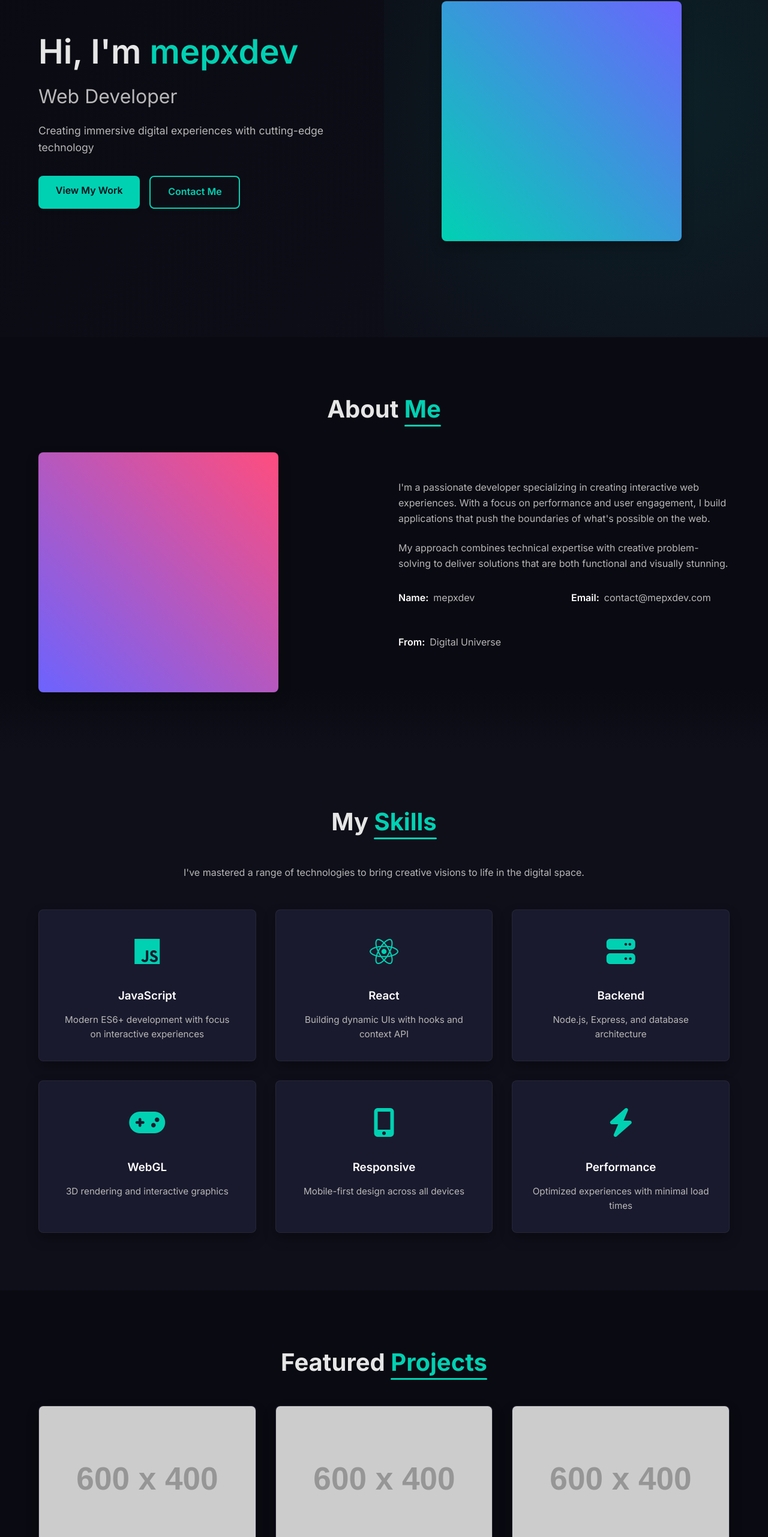
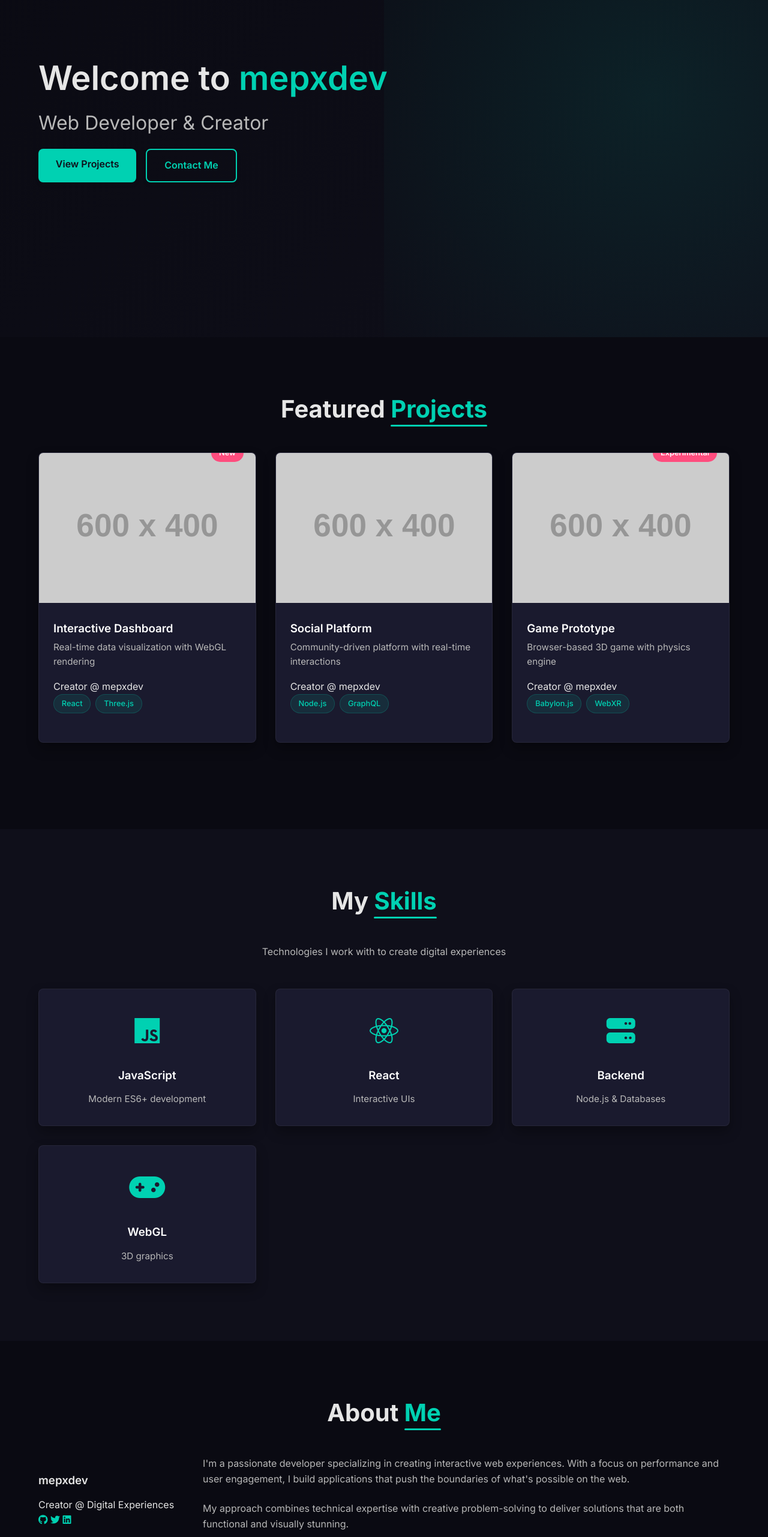
Before and after one commit to MepxDev/mepxdev, a plain HTML site: page index.html in a window 1280 px wide. Shown: the part 238-2800 px from the top of the page at 60% size. Drawn offline with Linux system fonts and the light colour scheme; placeholder pictures from the web are drawn by us.

Commit message:
Update index.html

```diff
--- a/index.html
+++ b/index.html
@@ -15,9 +15,9 @@
             <a href="#home" class="logo">mepx<span>dev</span></a>
             <ul class="nav-links">
                 <li><a href="#home">Home</a></li>
+                <li><a href="#projects">Projects</a></li>
+                <li><a href="#skills">Skills</a></li>
                 <li><a href="#about">About</a></li>
-                <li><a href="#skills">Skills</a></li>
-                <li><a href="#projects">Projects</a></li>
                 <li><a href="#contact">Contact</a></li>
             </ul>
             <div class="hamburger">
@@ -32,43 +32,68 @@
     <section id="home" class="hero">
         <div class="container">
             <div class="hero-content">
-                <h1>Hi, I'm <span>mepxdev</span></h1>
-                <h2>Web Developer</h2>
-                <p>Creating immersive digital experiences with cutting-edge technology</p>
+                <h1>Welcome to <span>mepxdev</span></h1>
+                <h2>Web Developer & Creator</h2>
                 <div class="hero-btns">
-                    <a href="#projects" class="btn">View My Work</a>
+                    <a href="#projects" class="btn">View Projects</a>
                     <a href="#contact" class="btn btn-outline">Contact Me</a>
                 </div>
-            </div>
-            <div class="hero-image">
-                <div class="image-placeholder"></div>
             </div>
         </div>
     </section>
 
-    <!-- About Section -->
-    <section id="about" class="about">
+    <!-- Projects Section -->
+    <section id="projects" class="projects">
         <div class="container">
-            <h2 class="section-title">About <span>Me</span></h2>
-            <div class="about-content">
-                <div class="about-image">
-                    <div class="image-placeholder"></div>
+            <h2 class="section-title">Featured <span>Projects</span></h2>
+            <div class="projects-grid">
+                <div class="project-card">
+                    <div class="project-badge">New</div>
+                    <div class="project-image">
+                        <img src="https://via.placeholder.com/600x400/1a1a2e/00d1b2" alt="Interactive Dashboard">
+                    </div>
+                    <div class="project-info">
+                        <h3>Interactive Dashboard</h3>
+                        <p>Real-time data visualization with WebGL rendering</p>
+                        <div class="project-meta">
+                            <span class="project-creator">Creator @ mepxdev</span>
+                            <div class="project-tech">
+                                <span>React</span>
+                                <span>Three.js</span>
+                            </div>
+                        </div>
+                    </div>
                 </div>
-                <div class="about-text">
-                    <p>I'm a passionate developer specializing in creating interactive web experiences. With a focus on performance and user engagement, I build applications that push the boundaries of what's possible on the web.</p>
-                    <p>My approach combines technical expertise with creative problem-solving to deliver solutions that are both functional and visually stunning.</p>
-                    <div class="about-details">
-                        <div class="detail-item">
-                            <span>Name:</span>
-                            <p>mepxdev</p>
+                <div class="project-card">
+                    <div class="project-image">
+                        <img src="https://via.placeholder.com/600x400/1a1a2e/00d1b2" alt="Social Platform">
+                    </div>
+                    <div class="project-info">
+                        <h3>Social Platform</h3>
+                        <p>Community-driven platform with real-time interactions</p>
+                        <div class="project-meta">
+                            <span class="project-creator">Creator @ mepxdev</span>
+                            <div class="project-tech">
+                                <span>Node.js</span>
+                                <span>GraphQL</span>
+                            </div>
                         </div>
-                        <div class="detail-item">
-                            <span>Email:</span>
-                            <p>contact@mepxdev.com</p>
-                        </div>
-                        <div class="detail-item">
-                            <span>From:</span>
-                            <p>Digital Universe</p>
+                    </div>
+                </div>
+                <div class="project-card">
+                    <div class="project-badge">Experimental</div>
+                    <div class="project-image">
+                        <img src="https://via.placeholder.com/600x400/1a1a2e/00d1b2" alt="Game Prototype">
+                    </div>
+                    <div class="project-info">
+                        <h3>Game Prototype</h3>
+                        <p>Browser-based 3D game with physics engine</p>
+                        <div class="project-meta">
+                            <span class="project-creator">Creator @ mepxdev</span>
+                            <div class="project-tech">
+                                <span>Babylon.js</span>
+                                <span>WebXR</span>
+                            </div>
                         </div>
                     </div>
                 </div>
@@ -82,7 +107,7 @@
             <h2 class="section-title">My <span>Skills</span></h2>
             <div class="skills-content">
                 <div class="skills-description">
-                    <p>I've mastered a range of technologies to bring creative visions to life in the digital space.</p>
+                    <p>Technologies I work with to create digital experiences</p>
                 </div>
                 <div class="skills-grid">
                     <div class="skill-item">
@@ -90,99 +115,52 @@
                             <i class="fab fa-js"></i>
                         </div>
                         <h3>JavaScript</h3>
-                        <p>Modern ES6+ development with focus on interactive experiences</p>
+                        <p>Modern ES6+ development</p>
                     </div>
                     <div class="skill-item">
                         <div class="skill-icon">
                             <i class="fab fa-react"></i>
                         </div>
                         <h3>React</h3>
-                        <p>Building dynamic UIs with hooks and context API</p>
+                        <p>Interactive UIs</p>
                     </div>
                     <div class="skill-item">
                         <div class="skill-icon">
                             <i class="fas fa-server"></i>
                         </div>
                         <h3>Backend</h3>
-                        <p>Node.js, Express, and database architecture</p>
+                        <p>Node.js & Databases</p>
                     </div>
                     <div class="skill-item">
                         <div class="skill-icon">
                             <i class="fas fa-gamepad"></i>
                         </div>
                         <h3>WebGL</h3>
-                        <p>3D rendering and interactive graphics</p>
-                    </div>
-                    <div class="skill-item">
-                        <div class="skill-icon">
-                            <i class="fas fa-mobile-alt"></i>
-                        </div>
-                        <h3>Responsive</h3>
-                        <p>Mobile-first design across all devices</p>
-                    </div>
-                    <div class="skill-item">
-                        <div class="skill-icon">
-                            <i class="fas fa-bolt"></i>
-                        </div>
-                        <h3>Performance</h3>
-                        <p>Optimized experiences with minimal load times</p>
+                        <p>3D graphics</p>
                     </div>
                 </div>
             </div>
         </div>
     </section>
 
-    <!-- Projects Section -->
-    <section id="projects" class="projects">
+    <!-- About Section -->
+    <section id="about" class="about">
         <div class="container">
-            <h2 class="section-title">Featured <span>Projects</span></h2>
-            <div class="projects-grid">
-                <div class="project-card">
-                    <div class="project-image">
-                        <img src="https://via.placeholder.com/600x400/1a1a2e/00d1b2" alt="Interactive Dashboard">
-                    </div>
-                    <div class="project-info">
-                        <div class="project-badge">New</div>
-                        <h3>Interactive Dashboard</h3>
-                        <p>Real-time data visualization with WebGL rendering</p>
-                        <div class="project-tech">
-                            <span>React</span>
-                            <span>Three.js</span>
-                            <span>WebSockets</span>
-                        </div>
+            <h2 class="section-title">About <span>Me</span></h2>
+            <div class="about-content">
+                <div class="about-card">
+                    <h3>mepxdev</h3>
+                    <p>Creator @ Digital Experiences</p>
+                    <div class="about-social">
+                        <a href="#"><i class="fab fa-github"></i></a>
+                        <a href="#"><i class="fab fa-twitter"></i></a>
+                        <a href="#"><i class="fab fa-linkedin"></i></a>
                     </div>
                 </div>
-                <div class="project-card">
-                    <div class="project-image">
-                        <img src="https://via.placeholder.com/600x400/1a1a2e/00d1b2" alt="Social Platform">
-                    </div>
-                    <div class="project-info">
-                        <h3>Social Platform</h3>
-                        <p>Community-driven platform with real-time interactions</p>
-                        <div class="project-tech">
-                            <span>Node.js</span>
-                            <span>GraphQL</span>
-                            <span>MongoDB</span>
-                        </div>
-                    </div>
+                <div class="about-text">
+                    <p>I'm a passionate developer specializing in creating interactive web experiences. With a focus on performance and user engagement, I build applications that push the boundaries of what's possible on the web.</p>
+                    <p>My approach combines technical expertise with creative problem-solving to deliver solutions that are both functional and visually stunning.</p>
                 </div>
-                <div class="project-card">
-                    <div class="project-image">
-                        <img src="https://via.placeholder.com/600x400/1a1a2e/00d1b2" alt="Game Prototype">
-                    </div>
-                    <div class="project-info">
-                        <div class="project-badge">Experimental</div>
-                        <h3>Game Prototype</h3>
-                        <p>Browser-based 3D game with physics engine</p>
-                        <div class="project-tech">
-                            <span>Babylon.js</span>
-                            <span>WebXR</span>
-                        </div>
-                    </div>
-                </div>
-            </div>
-            <div class="projects-more">
-                <a href="#" class="btn">Explore All Projects</a>
             </div>
         </div>
     </section>
@@ -191,10 +169,21 @@
     <section id="contact" class="contact">
         <div class="container">
             <h2 class="section-title">Get In <span>Touch</span></h2>
-            <div class="contact-content">
+            <div class="contact-card">
+                <h3>Let's create something amazing</h3>
+                <form id="contactForm">
+                    <div class="form-group">
+                        <input type="text" id="name" name="name" placeholder="Your Name" required>
+                    </div>
+                    <div class="form-group">
+                        <input type="email" id="email" name="email" placeholder="Your Email" required>
+                    </div>
+                    <div class="form-group">
+                        <textarea id="message" name="message" placeholder="Tell me about your project" required></textarea>
+                    </div>
+                    <button type="submit" class="btn">Send Message</button>
+                </form>
                 <div class="contact-info">
-                    <h3>Let's create something amazing</h3>
-                    <p>I'm currently available for freelance projects and collaborations. Reach out to discuss your ideas.</p>
                     <div class="info-item">
                         <i class="fas fa-envelope"></i>
                         <p>contact@mepxdev.com</p>
@@ -203,29 +192,6 @@
                         <i class="fas fa-map-marker-alt"></i>
                         <p>Digital Nomad</p>
                     </div>
-                    <div class="social-links">
-                        <a href="#"><i class="fab fa-github"></i></a>
-                        <a href="#"><i class="fab fa-twitter"></i></a>
-                        <a href="#"><i class="fab fa-linkedin"></i></a>
-                        <a href="#"><i class="fab fa-discord"></i></a>
-                    </div>
-                </div>
-                <div class="contact-form">
-                    <form id="contactForm">
-                        <div class="form-group">
-                            <input type="text" id="name" name="name" placeholder="Your Name" required>
-                        </div>
-                        <div class="form-group">
-                            <input type="email" id="email" name="email" placeholder="Your Email" required>
-                        </div>
-                        <div class="form-group">
-                            <input type="text" id="subject" name="subject" placeholder="Project Type">
-                        </div>
-                        <div class="form-group">
-                            <textarea id="message" name="message" placeholder="Tell me about your project" required></textarea>
-                        </div>
-                        <button type="submit" class="btn">Send Message</button>
-                    </form>
                 </div>
             </div>
         </div>
@@ -237,21 +203,17 @@
             <div class="footer-content">
                 <div class="footer-logo">
                     <a href="#home">mepx<span>dev</span></a>
-                    <p>Pushing the boundaries of web experiences</p>
+                    <p>Creating digital experiences that matter</p>
                 </div>
                 <div class="footer-links">
                     <h3>Quick Links</h3>
                     <ul>
                         <li><a href="#home">Home</a></li>
+                        <li><a href="#projects">Projects</a></li>
+                        <li><a href="#skills">Skills</a></li>
                         <li><a href="#about">About</a></li>
-                        <li><a href="#skills">Skills</a></li>
-                        <li><a href="#projects">Projects</a></li>
                         <li><a href="#contact">Contact</a></li>
                     </ul>
-                </div>
-                <div class="footer-cta">
-                    <h3>Ready to start a project?</h3>
-                    <a href="#contact" class="btn btn-small">Get in Touch</a>
                 </div>
             </div>
             <div class="footer-bottom">
```
